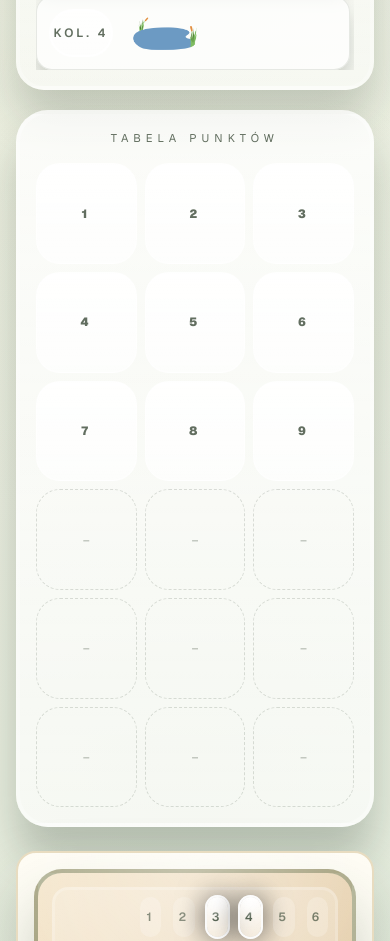
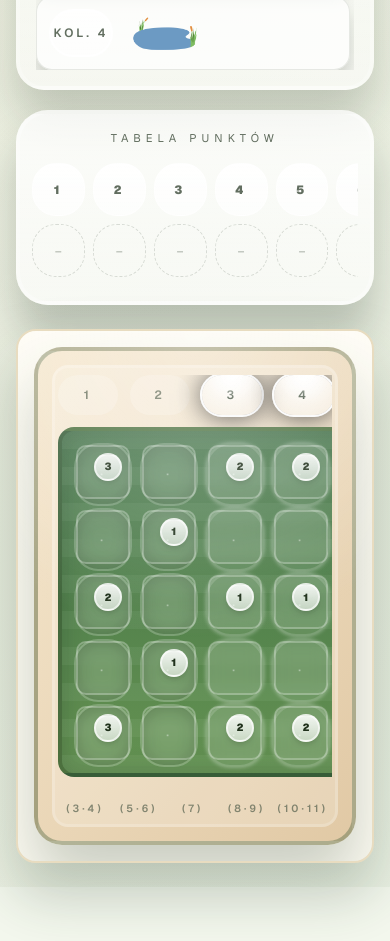
Before and after one commit to azizko1337/rolling-village-web-port, a Next.js app: page /play/single in a window 390 px wide. Shown: the part 828-1769 px from the top of the page. After the commit the page ends 1715 px from the top, so only its background shows below. Built offline with nearby package versions, Linux system fonts and the light colour scheme.

Commit message:
Mobile ui fixes

```diff
--- a/src/components/Board/Board.tsx
+++ b/src/components/Board/Board.tsx
@@ -49,15 +49,17 @@ function Board(props: Props){
     return (
         <div className="board-paper w-full p-4 sm:p-5 soft-fade-in shadow-[0_30px_60px_rgba(33,55,34,0.25)]">
             <div className="board-surface flex flex-col">
-                <div className="flex w-full gap-4">
-                    <div className="flex flex-col justify-between pt-14 text-xs font-semibold tracking-[0.3em] text-foreground/65">
+                <div className="flex w-full flex-col gap-4 sm:flex-row">
+                    <div className="order-2 flex w-full items-center justify-between gap-2 text-[0.65rem] font-semibold tracking-[0.3em] text-foreground/65 sm:order-1 sm:w-auto sm:flex-col sm:items-end sm:justify-between sm:pt-14">
                         {[ ["3", "4"], ["5", "6"], ["7"], ["8", "9"], ["10", "11"] ].map((items, idx) => (
-                            <span key={`row-label-${idx}`} className="flex flex-1 items-center justify-end pr-1">
+                            <span key={`row-label-${idx}`} className="flex flex-1 items-center justify-center sm:justify-end sm:pr-1">
                                 ({items.join("·")})
                             </span>
                         ))}
                     </div>
-                    <div className="flex w-full flex-col gap-3">
+                    <div className="order-1 flex w-full min-w-0 flex-col gap-3 sm:order-2">
+                        <div className="relative -mx-1 overflow-x-auto pb-2 sm:mx-0 sm:overflow-visible sm:pb-0">
+                            <div className="min-w-[420px] space-y-3 sm:min-w-0">
                                 <div className="flex gap-3 text-xs font-semibold tracking-[0.3em] text-foreground/65">
                                     {[1, 2, 3, 4, 5, 6].map(column => {
                                         const active = isColumnActive(column);
@@ -74,7 +76,7 @@ function Board(props: Props){
                                         );
                                     })}
                                 </div>
-                        <div className="board-grid grid aspect-[6/5] grid-cols-6 grid-rows-5 gap-2 p-3">
+                                <div className="board-grid grid aspect-[6/5] min-w-[420px] grid-cols-6 grid-rows-5 gap-2 p-3 sm:min-w-0">
                                 {
                                     game.getBoard().map((building, index) => (
                                         <Cell
@@ -91,6 +93,8 @@ function Board(props: Props){
                         </div>
                     </div>
                 </div>
+            </div>
+        </div>
     );
 }
 
--- a/src/components/Score/Score.tsx
+++ b/src/components/Score/Score.tsx
@@ -28,7 +28,8 @@ function Score(props: Props){
         <div className="flex w-full flex-col gap-4">
             <div className="w-full rounded-[2rem] border-4 border-white/30 bg-gradient-to-b from-white/80 to-white/65 p-4 shadow-[0_30px_40px_rgba(15,33,20,0.22)]">
                 <div className="parchment-title text-center text-[0.7rem] tracking-[0.45em]">Tabela punktów</div>
-                <div className="mt-4 grid grid-cols-3 gap-2 sm:grid-cols-6 xl:grid-cols-9">
+                <div className="mt-4 -mx-1 overflow-x-auto pb-2 sm:mx-0 sm:overflow-visible sm:pb-0">
+                    <div className="grid min-w-[540px] grid-cols-9 gap-2 sm:min-w-0">
                         {new Array(NUMBER_OF_ROUNDS).fill(null).map((_, index) => (
                             <div
                                 key={`score-round-${index}-header`}
@@ -53,6 +54,7 @@ function Score(props: Props){
                                 -
                             </div>
                         ))}
+                    </div>
                 </div>
             </div>
             {pointsSummary && (
```
Lines whose indentation alone changed are shown as unchanged.
